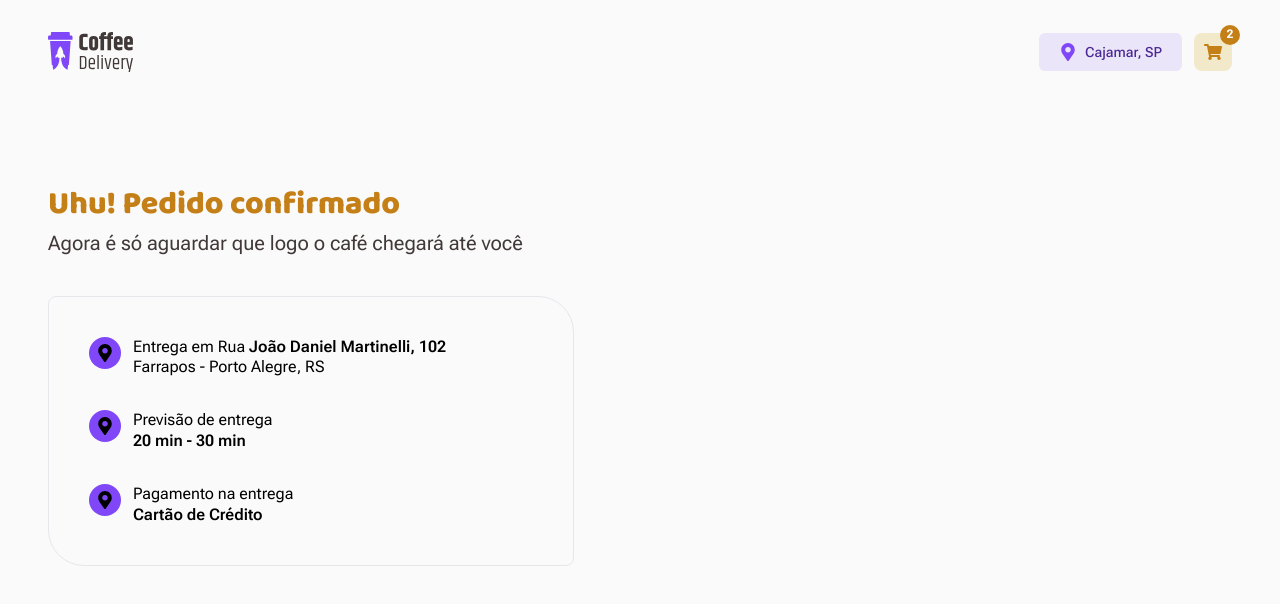
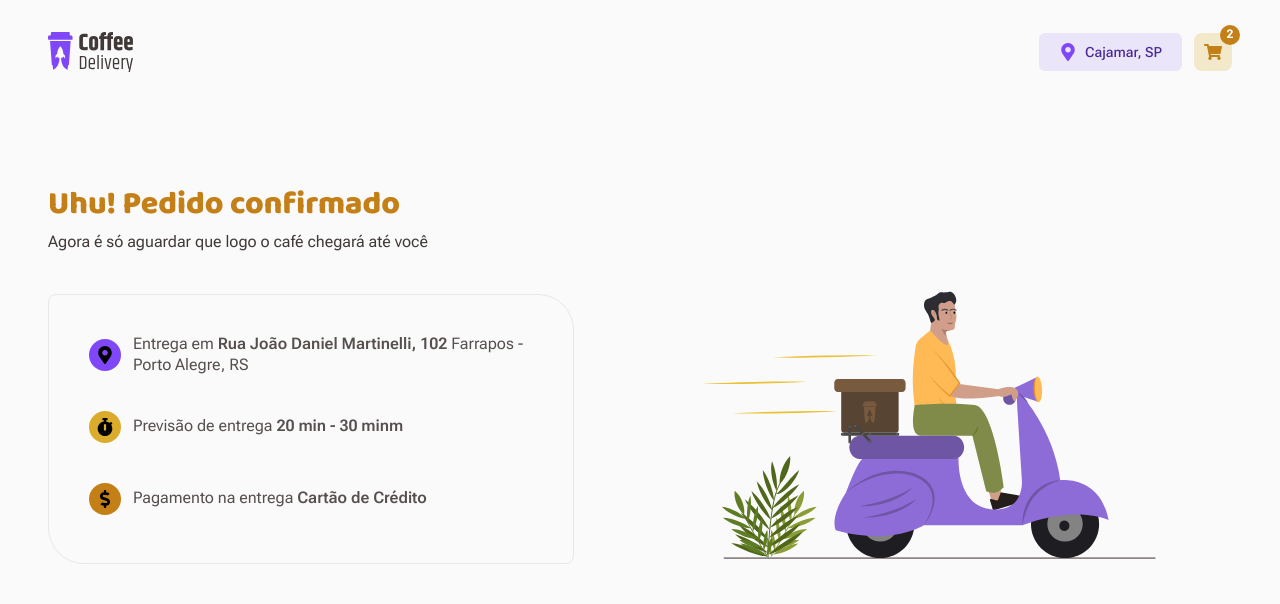
Before and after one commit to leuzindev/coffe-delivery, a Next.js app: page /success in a window 1280 px wide. Shown: the top 604 px of the page. Built offline with nearby package versions, Linux system fonts and the light colour scheme.

Commit message:
fix: ajuste branch conflicts

```diff
--- a/src/app/(home)/success/page.tsx
+++ b/src/app/(home)/success/page.tsx
@@ -1,46 +1,83 @@
-import { FaMapMarkerAlt } from 'react-icons/fa'
+import { FaMapMarkerAlt, FaStopwatch, FaDollarSign } from 'react-icons/fa'
+import { IconTextWidget } from '../../../components/IconTextWidget'
+import FinishSvg from '../../../assets/Finish.svg'
+import Image from 'next/image'
+
 export default function Success() {
+  const classesDivCard = [
+    'my-10',
+    'flex',
+    'h-[270px]',
+    'w-[526px]',
+    'flex-col',
+    'items-start',
+    'gap-8',
+    'rounded-bl-[36px]',
+    'rounded-br-lg',
+    'rounded-tl-lg',
+    'rounded-tr-[36px]',
+    'border',
+    'p-10',
+    'md:w-full',
+  ]
   return (
     <main>
+      <div className="flex">
+        <section className="w-1/2">
           <h1 className="mt-[80px] font-alt text-title-l text-yellow-dark ">
             Uhu! Pedido confirmado
           </h1>
-      <p className="mt-[4px] font-body text-text-l text-base-subtitle">
+          <p className="mt-[4px] font-body text-base-subtitle">
             Agora é só aguardar que logo o café chegará até você
           </p>
-      <div className="my-10 flex h-[270px] w-[526px] flex-col items-start gap-8 rounded-bl-[36px] rounded-br-lg rounded-tl-lg rounded-tr-[36px] border p-10">
+          <div className={classesDivCard.join(' ')}>
             <div className="flex">
-          <span className="flex h-[32px] w-[32px] items-center justify-center rounded-[1000px] bg-purple p-2">
-            <FaMapMarkerAlt className="bg-purple text-lg" />
-          </span>
-          <p className="px-3 font-body text-text-m">
-            Entrega em Rua <strong>João Daniel Martinelli, 102</strong>
-            <br />
+              <IconTextWidget
+                icon={<FaMapMarkerAlt className="bg-purple text-lg" />}
+                title={
+                  <>
+                    Entrega em <strong>Rua João Daniel Martinelli, 102</strong>{' '}
                     Farrapos - Porto Alegre, RS
-          </p>
+                  </>
+                }
+                color="bg-purple "
+              />
             </div>
 
             <div className="flex">
-          <span className="flex h-[32px] w-[32px] items-center justify-center rounded-[1000px] bg-purple p-2">
-            <FaMapMarkerAlt className="bg-purple text-lg" />
-          </span>
-          <p className="px-3 font-body text-text-m">
-            Previsão de entrega
-            <br />
-            <strong>20 min - 30 min</strong>
-          </p>
+              <IconTextWidget
+                icon={<FaStopwatch className="bg-yellow text-lg" />}
+                title={
+                  <>
+                    Previsão de entrega <strong>20 min - 30 minm</strong>
+                  </>
+                }
+                color="bg-yellow "
+              />
             </div>
 
             <div className="flex">
-          <span className="flex h-[32px] w-[32px] items-center justify-center rounded-[1000px] bg-purple p-2">
-            <FaMapMarkerAlt className="bg-purple text-lg" />
-          </span>
-          <p className="px-3 font-body text-text-m">
-            Pagamento na entrega
-            <br />
-            <strong>Cartão de Crédito </strong>
-          </p>
+              <IconTextWidget
+                icon={<FaDollarSign className="bg-yellow-dark text-lg" />}
+                title={
+                  <>
+                    Pagamento na entrega <strong>Cartão de Crédito</strong>
+                  </>
+                }
+                color="bg-yellow-dark "
+              />
             </div>
+          </div>
+        </section>
+        <section className="flex w-1/2 items-center justify-center">
+          <Image
+            src={FinishSvg}
+            width={492}
+            height={293}
+            alt="Imagem de um cara de entrega de moto"
+            className="mt-36"
+          />
+        </section>
       </div>
     </main>
   )
```
Lines whose indentation alone changed are shown as unchanged.
